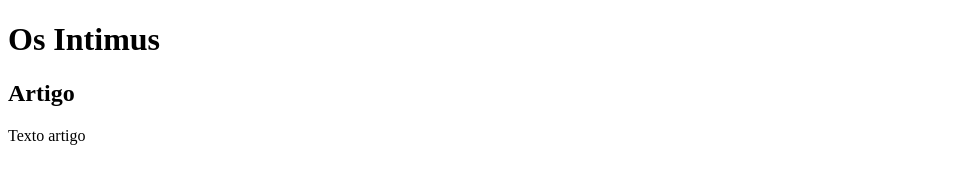
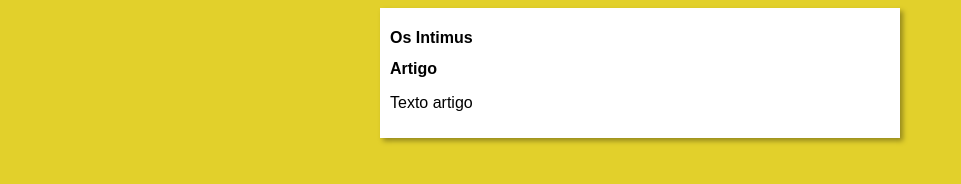
Before and after one commit to lordvinick/Os-Intimus, a plain HTML site: page index.html in a window 1280 px wide. Shown: the whole page, without its empty margins (0-961 px from the left). Drawn offline with Linux system fonts and the light colour scheme.

Commit message:
iniciei o design

```diff
--- /dev/null
+++ b/estilos/style.css
@@ -0,0 +1,16 @@
+* {
+    font-family: Arial, Helvetica, sans-serif;
+    font-size: 16px;
+}
+
+body {
+    background-color: rgb(226, 208, 43);
+}
+
+main {
+    background-color: white;
+    width: 500px;
+    margin: auto;
+    padding: 10px;
+    box-shadow: 3px 3px 5px rgba(0, 0, 0, 0.342);
+}
--- a/index.html
+++ b/index.html
@@ -4,6 +4,7 @@
     <meta charset="UTF-8">
     <meta name="viewport" content="width=device-width, initial-scale=1.0">
     <title>Os Intimus</title>
+    <link rel="stylesheet" href="estilos/style.css">
 </head>
 <body>
     <main>
```
